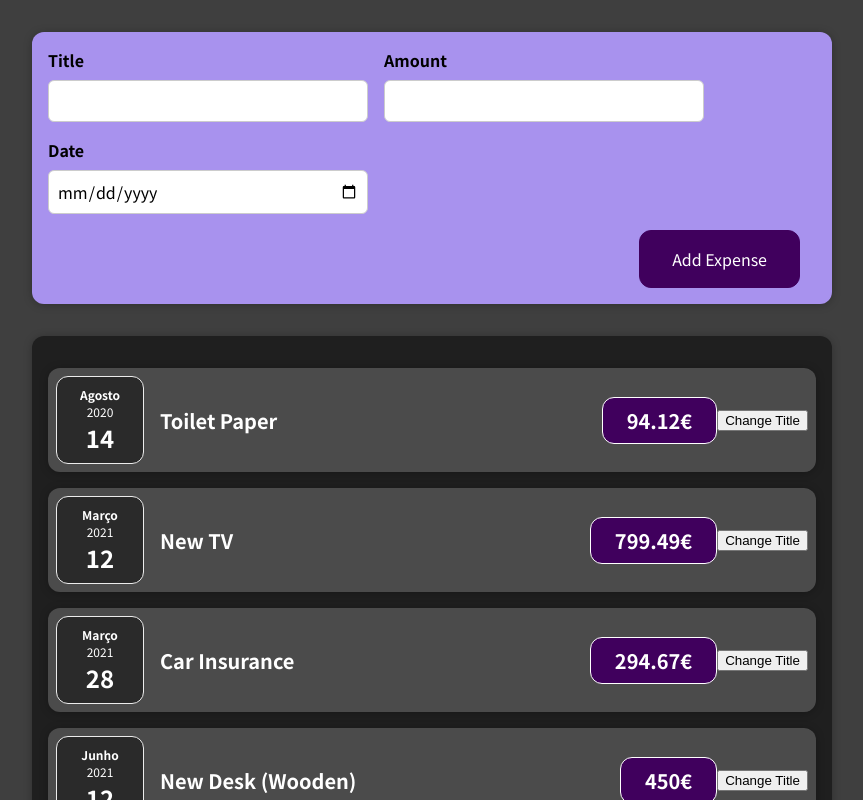
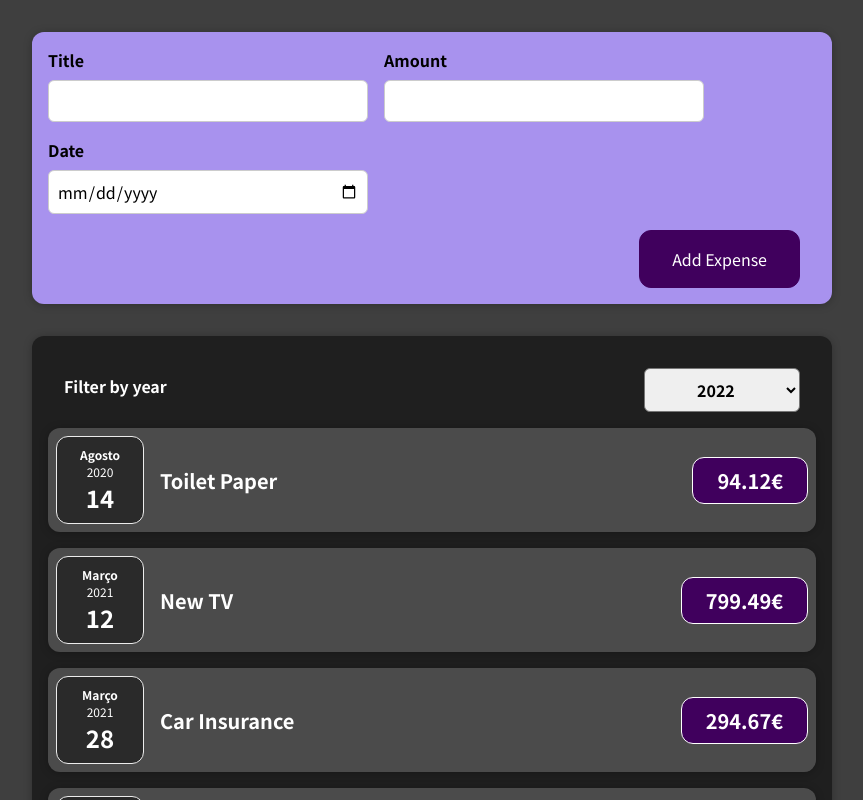
Before and after one commit to Pedro-Costa123/react_guide_app1, a React (Create React App) app: page / in a window 1280 px wide. Shown: the top 800 px of the page, without its empty margins (208-1071 px from the left). Built offline with nearby package versions, Linux system fonts and the light colour scheme.

Commit message:
Section 4 : 61

```diff
--- a/src/App.js
+++ b/src/App.js
@@ -31,6 +31,10 @@
     },
   ];
 
+  function addExpenseHandler(expense) {
+    console.log(expense);
+  }
+
   //To see the old way
   // return React.createElement(
   //   "div",
@@ -41,8 +45,8 @@
 
   return (
     <div>
-      <NewExpense />
-      <Expenses items={expenses}/>
+      <NewExpense onAddExpense={addExpenseHandler} />
+      <Expenses items={expenses} />
     </div>
   );
 }
--- a/src/components/Expenses/ExpenseItem.js
+++ b/src/components/Expenses/ExpenseItem.js
@@ -5,21 +5,13 @@
 import Card from "../UI/Card";
 
 function ExpenseItem(props) {
-  const [title, setTitle] = useState(props.title);
-
-  //or const clickHandler = () => {
-  function clickHandler() {
-    setTitle("Updated");
-  }
-
   return (
     <Card className="expense-item">
       <ExpenseDate date={props.date} />
       <div className="expense-item__description">
-        <h2>{title}</h2>
+        <h2>{props.title}</h2>
         <div className="expense-item__price">{props.amount}€</div>
       </div>
-      <button onClick={clickHandler}>Change Title</button>
     </Card>
   );
 }
--- a/src/components/Expenses/Expenses.js
+++ b/src/components/Expenses/Expenses.js
@@ -1,12 +1,21 @@
-import React from "react";
+import React, { useState } from "react";
 
 import "./Expenses.css";
 import ExpenseItem from "./ExpenseItem";
 import Card from "../UI/Card";
+import ExpensesFilter from "./ExpensesFilter";
 
 function Expenses(props) {
+  const [currentYear, setFilter] = useState('2022');
+
+  function filterChangeHandler(year) {
+    setFilter(year);
+  }
+
   return (
+    <div>
       <Card className="expenses">
+        <ExpensesFilter selectedYear={currentYear} onChangeFilter={filterChangeHandler} />
         <ExpenseItem
           title={props.items[0].title}
           amount={props.items[0].amount}
@@ -28,6 +37,7 @@
           date={props.items[3].date}
         />
       </Card>
+    </div>
   );
 }
 
--- /dev/null
+++ b/src/components/Expenses/ExpensesFilter.css
@@ -0,0 +1,24 @@
+.expenses-filter {
+  color: white;
+  padding: 0 1rem;
+}
+
+.expenses-filter__control {
+  display: flex;
+  width: 100%;
+  align-items: center;
+  justify-content: space-between;
+  margin: 1rem 0;
+}
+
+.expenses-filter label {
+  font-weight: bold;
+  margin-bottom: 0.5rem;
+}
+
+.expenses-filter select {
+  font: inherit;
+  padding: 0.5rem 3rem;
+  font-weight: bold;
+  border-radius: 6px;
+}
--- /dev/null
+++ b/src/components/Expenses/ExpensesFilter.js
@@ -0,0 +1,29 @@
+import React from "react";
+
+import "./ExpensesFilter.css";
+
+function ExpensesFilter(props) {
+
+  function dropdownHandler(event) {
+    props.onChangeFilter(event.target.value);
+  }
+
+  return (
+    <div className="expenses-filter">
+      <div className="expenses-filter__control">
+        <label>Filter by year</label>
+        <select onChange={dropdownHandler} value={props.currentYear}>
+          <option value="2022">2022</option>
+          <option value="2021">2021</option>
+          <option value="2020">2020</option>
+          <option value="2019">2019</option>
+          <option value="2018">2018</option>
+          <option value="2017">2017</option>
+          <option value="2016">2016</option>
+        </select>
+      </div>
+    </div>
+  );
+}
+
+export default ExpensesFilter;
--- a/src/components/NewExpense/ExpenseForm.js
+++ b/src/components/NewExpense/ExpenseForm.js
@@ -2,7 +2,7 @@
 
 import "./ExpenseForm.css";
 
-function ExpenseForm() {
+function ExpenseForm(props) {
   //Individual States:
   const [enteredTitle, setEnteredTitle] = useState("");
   const [enteredAmount, setEnteredAmount] = useState("");
@@ -61,7 +61,7 @@
       date: new Date(enteredDate),
     };
 
-    console.log(expenseData);
+    props.onSaveExpenseData(expenseData);
 
     setEnteredTitle("");
     setEnteredAmount("");
--- a/src/components/NewExpense/NewExpense.js
+++ b/src/components/NewExpense/NewExpense.js
@@ -3,10 +3,18 @@
 import "./NewExpense.css";
 import ExpenseForm from "./ExpenseForm";
 
-function NewExpense() {
+function NewExpense(props) {
+  function saveExpenseDataHandler(enteredExpenseData) {
+    const expenseData = {
+      ...enteredExpenseData,
+      id: Math.random().toString(),
+    };
+    props.onAddExpense(expenseData);
+  }
+
   return (
     <div className="new-expense">
-      <ExpenseForm />
+      <ExpenseForm onSaveExpenseData={saveExpenseDataHandler} />
     </div>
   );
 }
```
Lines whose indentation alone changed are shown as unchanged.
